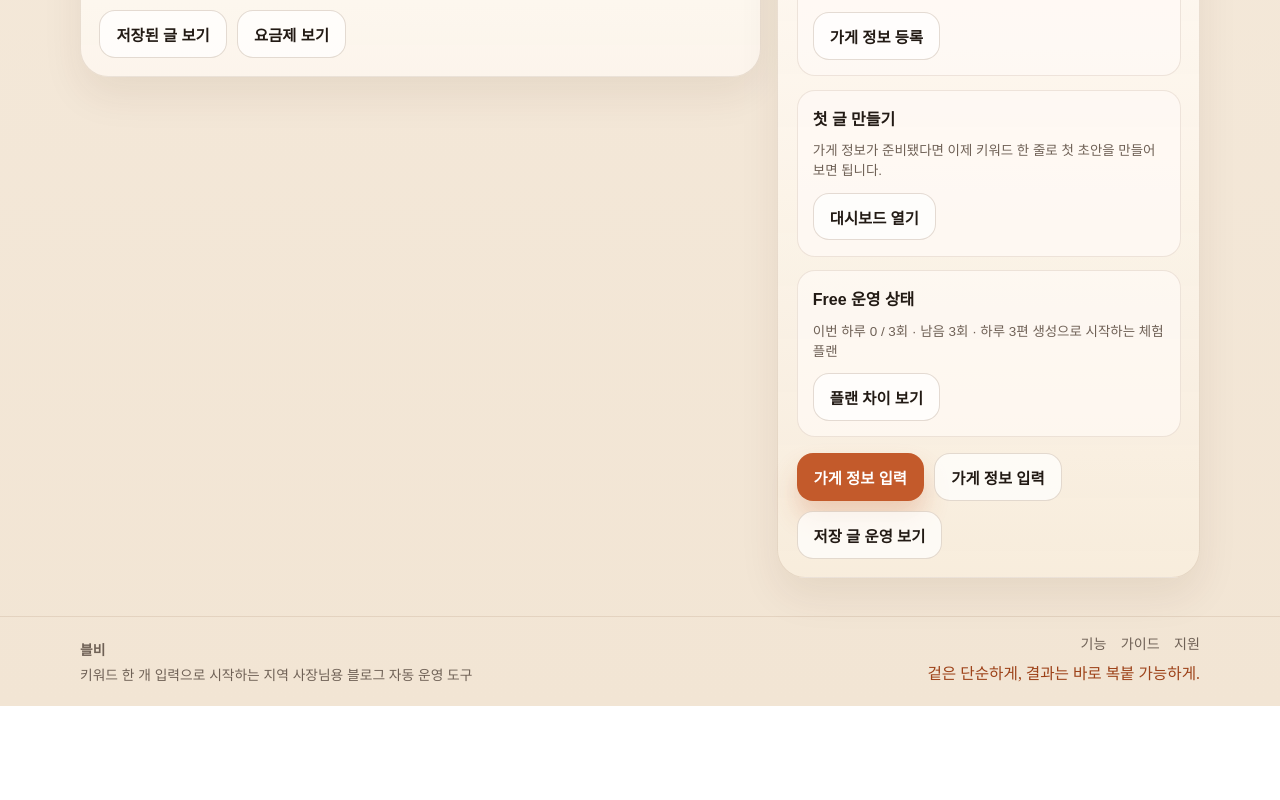
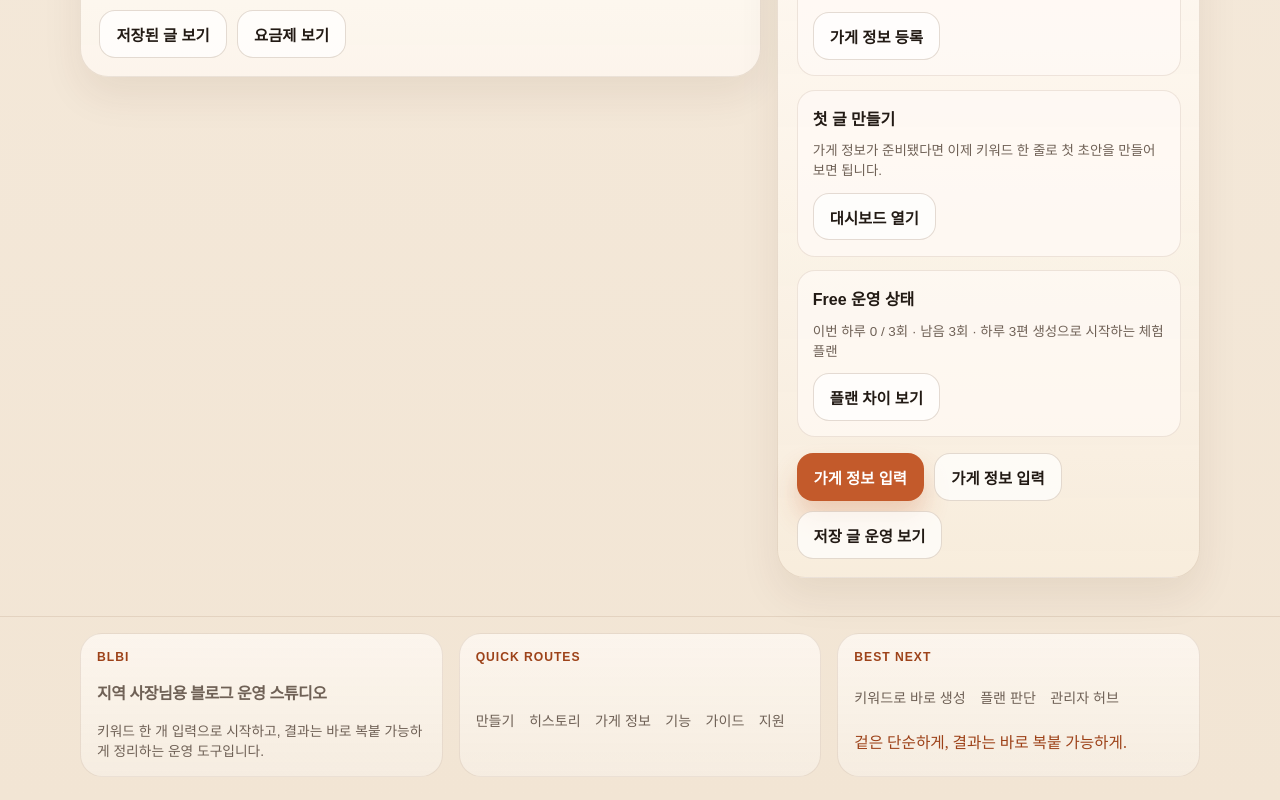
Before and after one commit to withark/BLBI, a Next.js app: page / in a window 1280 px wide. Shown: the part 2384-3184 px from the top of the page. Before the commit the page ends 3090 px from the top, so only its background shows below. Built offline with nearby package versions, Linux system fonts and the light colour scheme.

Commit message:
Turn footer into product control panel

```diff
--- a/app/globals.css
+++ b/app/globals.css
@@ -796,17 +796,29 @@ p {
 }
 
 .footer-grid {
-  display: flex;
-  align-items: flex-end;
-  justify-content: space-between;
+  display: grid;
   gap: 1rem;
+  grid-template-columns: repeat(3, minmax(0, 1fr));
+}
+
+.footer-panel {
+  padding: 1rem;
+  border-radius: 22px;
+  border: 1px solid rgba(133, 96, 66, 0.14);
+  background:
+    linear-gradient(180deg, rgba(255, 251, 246, 0.72) 0%, rgba(247, 239, 228, 0.78) 100%);
+  min-height: 100%;
+}
+
+.footer-panel strong {
+  font-size: 1rem;
+  letter-spacing: -0.03em;
 }
 
 .footer-note {
   font-family: var(--headline-font);
   color: var(--primary-strong);
   font-size: 0.98rem;
-  text-align: right;
 }
 
 .footer-links {
@@ -1198,8 +1210,7 @@ p {
   }
 
   .footer-grid {
-    flex-direction: column;
-    align-items: flex-start;
+    grid-template-columns: 1fr;
   }
 
   .footer-note {
--- a/app/layout.tsx
+++ b/app/layout.tsx
@@ -32,18 +32,33 @@ export default function RootLayout({ children }: { children: React.ReactNode }):
           <footer className="footer">
             <div className="container footer-inner">
               <div className="footer-grid">
-                <div className="section-stack" style={{ gap: "0.3rem" }}>
-                  <strong>블비</strong>
-                  <span>키워드 한 개 입력으로 시작하는 지역 사장님용 블로그 자동 운영 도구</span>
-                </div>
-                <div className="section-stack" style={{ gap: "0.45rem", justifyItems: "end" }}>
+                <section className="footer-panel section-stack">
+                  <span className="eyebrow">BLBI</span>
+                  <strong>지역 사장님용 블로그 운영 스튜디오</strong>
+                  <span>키워드 한 개 입력으로 시작하고, 결과는 바로 복붙 가능하게 정리하는 운영 도구입니다.</span>
+                </section>
+
+                <section className="footer-panel section-stack">
+                  <span className="eyebrow">Quick Routes</span>
                   <div className="footer-links">
+                    <Link href="/dashboard">만들기</Link>
+                    <Link href="/history">히스토리</Link>
+                    <Link href="/onboarding">가게 정보</Link>
                     <Link href="/features">기능</Link>
                     <Link href="/guide">가이드</Link>
                     <Link href="/support">지원</Link>
                   </div>
+                </section>
+
+                <section className="footer-panel section-stack">
+                  <span className="eyebrow">Best Next</span>
+                  <div className="footer-links">
+                    <Link href="/dashboard">키워드로 바로 생성</Link>
+                    <Link href="/pricing">플랜 판단</Link>
+                    <Link href="/admin">관리자 허브</Link>
+                  </div>
                   <div className="footer-note">겉은 단순하게, 결과는 바로 복붙 가능하게.</div>
-                </div>
+                </section>
               </div>
             </div>
           </footer>
```
